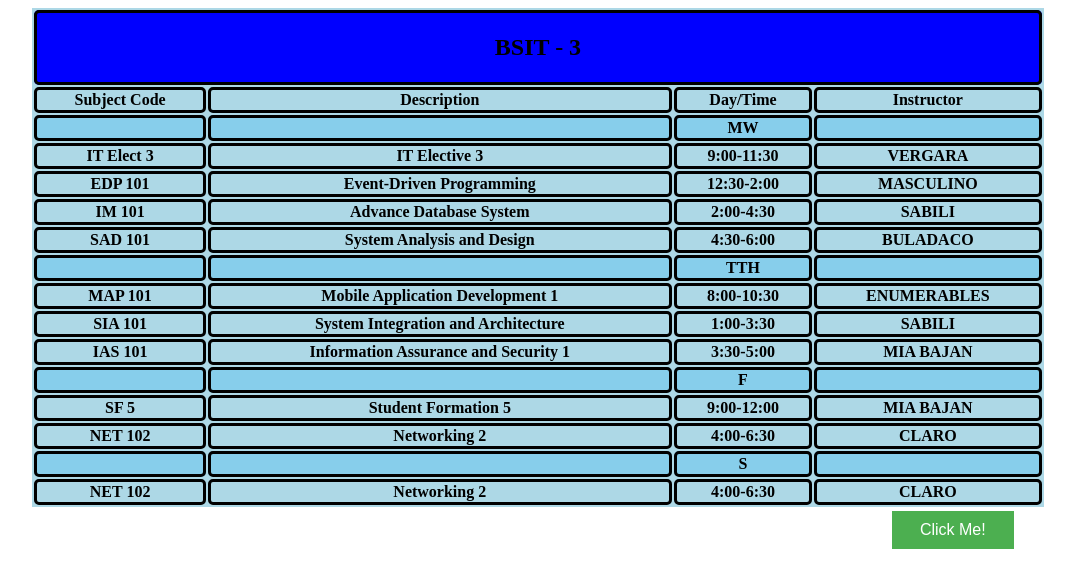
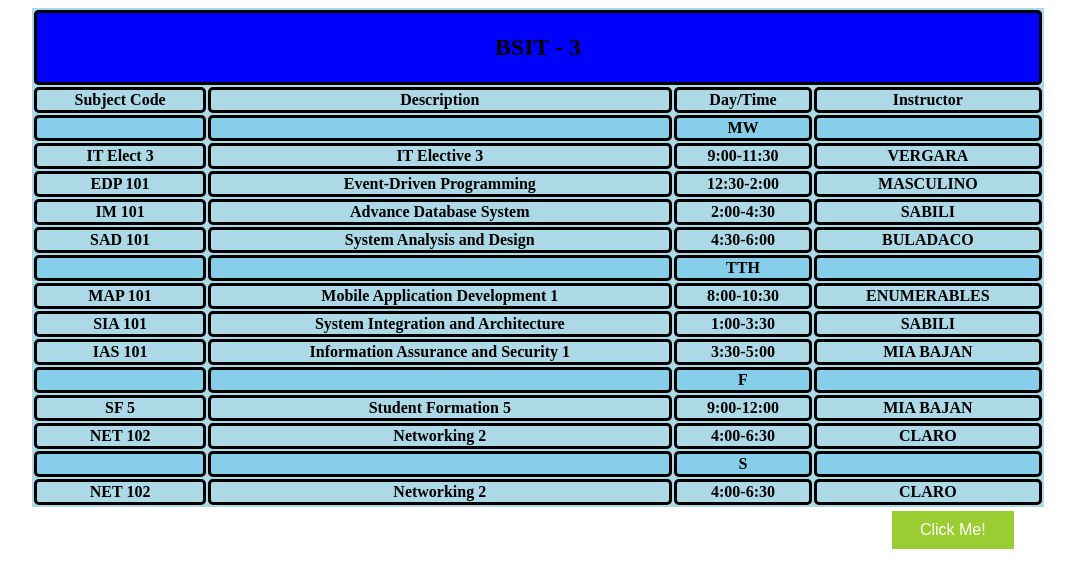
Before and after one commit to franzdacara/No.1, a plain HTML site: page index.html in a window 1280 px wide. Shown: the whole page, without its empty margins (102-1177 px from the left). Drawn offline with Linux system fonts and the light colour scheme.

Commit message:
Update index.html

```diff
--- a/index.html
+++ b/index.html
@@ -32,7 +32,7 @@
             cursor: pointer;
         }
         .button1 {
-            background-color: #4CAF50;
+            background-color: yellowgreen;
             margin-left: 78%;
             margin-right: auto;
         }
```
